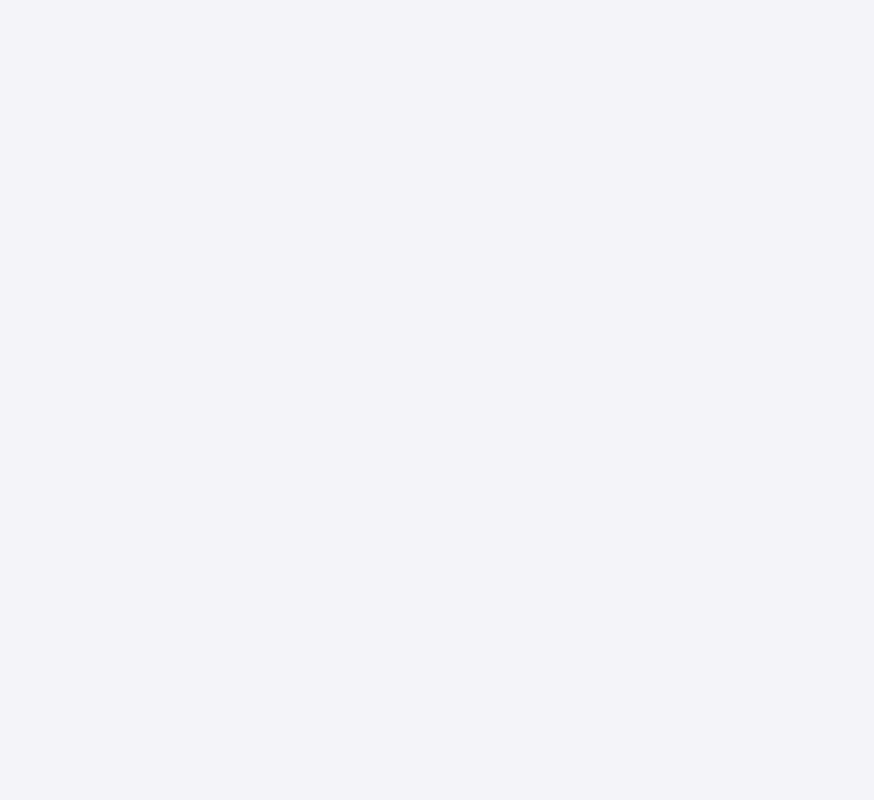
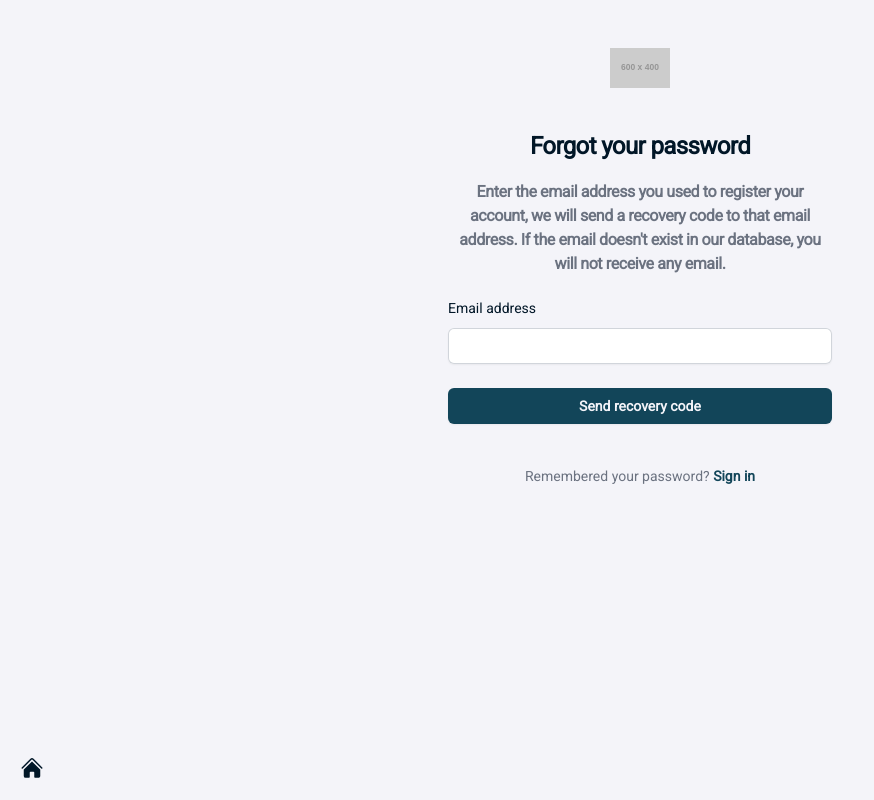
Before and after one commit to Wecreds/LodgeX-frontend, a Vue app: page /forgot-password in a window 1280 px wide. Before the commit this address had no page. Shown: the whole page, without its empty margins (0-874 px from the left). Built offline with nearby package versions, Linux system fonts and the light colour scheme.

Commit message:
feat(forgotPassword):fazendo para recuperação de senha e aplicando animação bi-direcional nas animações de transições dos formulários.

```diff
--- a/src/router/index.js
+++ b/src/router/index.js
@@ -30,6 +30,11 @@ const router = createRouter({
           name: 'register',
           component: () => import('../views/RegisterView.vue'),
         },
+        {
+          path: '/forgot-password',
+          name: 'forgot-password',
+          component: () => import('../views/ForgotPasswordView.vue'),
+        }
       ],
     },
   ],
--- /dev/null
+++ b/src/views/ForgotPasswordView.vue
@@ -0,0 +1,130 @@
+<template>
+  <div class="fixed bottom-5 left-5 p-0 cursor-pointer">
+    <RouterLink to="/">
+      <HomeIcon class="w-6 h-6 text-rich-black" />
+    </RouterLink>
+  </div>
+  <div class="flex min-h-full flex-1 flex-col justify-center px-6 py-12 lg:px-8">
+    <div class="sm:mx-auto sm:w-full sm:max-w-sm">
+      <img class="mx-auto h-10 w-auto" src="https://placehold.co/600x400?text=Logo" alt="Logo" />
+    </div>
+    <div class="sm:mx-auto sm:w-full sm:max-w-sm">
+      <transition :name="transitionName" mode="out-in">
+        <div v-if="step === 1" key="step1">
+          <h2 class="mt-10 text-center text-2xl/9 font-bold tracking-tight text-rich-black">
+            Forgot your password
+          </h2>
+          <p class="mt-4 text-center text-base font-bold tracking-tight text-gray-500">
+            Enter the email address you used to register your account, we will send a recovery code to that email
+            address. If the email doesn't exist in our database, you will not receive any email.
+          </p>
+          <form class="space-y-6" action="#" method="POST" @submit.prevent="nextStep">
+            <div class="mt-5">
+              <label for="email" class="block text-sm/6 font-medium text-rich-black">Email address</label>
+              <div class="mt-2">
+                <input id="email" name="email" type="email" required=""
+                  class="block w-full rounded-md border-0 py-1.5 px-2 text-rich-black shadow-sm ring-1 ring-inset ring-gray-300 placeholder:text-gray-400 focus:ring-2 focus:ring-inset focus:ring-primary-color sm:text-sm/6 outline-none" />
+              </div>
+            </div>
+            <div>
+              <button type="submit"
+                class="flex w-full justify-center rounded-md bg-primary-color px-3 py-1.5 text-sm/6 font-semibold text-rich-white shadow-sm hover:bg-secondary-color focus-visible:outline focus-visible:outline-2 focus-visible:outline-offset-2 focus-visible:outline-primary-color">
+                Send recovery code
+              </button>
+            </div>
+          </form>
+        </div>
+        <div v-else-if="step === 2" key="step2">
+          <h2 class="mt-10 text-center text-2xl/9 font-bold tracking-tight text-rich-black">
+            Forgot your password
+          </h2>
+          <p class="mt-4 text-center text-lg font-bold tracking-tight text-gray-500">
+            Now enter the recovery code that was sent to your email
+          </p>
+          <form class="space-y-6" action="#" method="POST" @submit.prevent="nextStep">
+            <div class="mt-3">
+              <label for="name" class="block text-2xl/9 font-bold text-rich-black text-center">Code</label>
+              <div class="mt-2 flex space-x-2 justify-center items-center">
+                <input v-for="(digit, index) in code" :key="index" v-model="code[index]" @input="onInput(index)"
+                  maxlength="1" type="text"
+                  class="w-12 h-12 text-center text-xl border-2 border-gray-300 rounded focus:outline-none focus:border-blue-500" />
+              </div>
+            </div>
+            <div class="flex gap-4">
+              <button @click="prevStep" type="reset"
+                class="flex w-full justify-center rounded-md bg-primary-color px-3 py-1.5 text-sm/6 font-semibold text-rich-white shadow-sm hover:bg-secondary-color focus-visible:outline focus-visible:outline-2 focus-visible:outline-offset-2 focus-visible:outline-primary-color">
+                Change email
+              </button>
+              <button type="submit"
+                class="flex w-full justify-center rounded-md bg-primary-color px-3 py-1.5 text-sm/6 font-semibold text-rich-white shadow-sm hover:bg-secondary-color focus-visible:outline focus-visible:outline-2 focus-visible:outline-offset-2 focus-visible:outline-primary-color">
+                Verify code
+              </button>
+            </div>
+          </form>
+        </div>
+      </transition>
+      <p class="mt-10 text-center text-sm/6 text-gray-500">
+        Remembered your password?
+        {{ ' ' }}
+        <a href="login" class="font-semibold text-primary-color hover:text-secondary-color">Sign in</a>
+      </p>
+    </div>
+  </div>
+</template>
+
+<script setup>
+import { ref } from 'vue'
+
+import { HomeIcon } from '@heroicons/vue/24/solid'
+
+const step = ref(1)
+const code = ref(["", "", "", "", "", ""]);
+const transitionName = ref("slide-right");
+
+const onInput = (index) => {
+  if (code.value[index] && index < code.value.length - 1) {
+    document.querySelectorAll('input')[index + 1].focus();
+  }
+};
+
+const nextStep = () => {
+  transitionName.value = "slide-right";
+  step.value++;
+}
+
+const prevStep = () => {
+  transitionName.value = "slide-left";
+  step.value--;
+}
+</script>
+<style scoped>
+.slide-right-enter-active,
+.slide-right-leave-active {
+  transition: opacity 0.25s ease, transform 0.25s ease;
+}
+
+.slide-right-enter-from {
+  transform: translateX(20%);
+  opacity: 0;
+}
+
+.slide-right-leave-to {
+  transform: translateX(-20%);
+  opacity: 0;
+}
+
+.slide-left-enter-active,
+.slide-left-leave-active {
+  transition: opacity 0.25s ease, transform 0.25s ease;
+}
+
+.slide-left-enter-from {
+  transform: translateX(-20%);
+  opacity: 0;
+}
+
+.slide-left-leave-to {
+  transform: translateX(20%);
+  opacity: 0;
+}
+</style>
--- a/src/views/RegisterView.vue
+++ b/src/views/RegisterView.vue
@@ -12,7 +12,7 @@
       </h2>
     </div>
     <div class="mt-10 sm:mx-auto sm:w-full sm:max-w-sm">
-      <transition name="form-fade-slide" mode="out-in">
+      <transition :name="transitionName" mode="out-in">
         <div v-if="step === 1" key="step1">
           <form class="space-y-6" action="#" method="POST" @submit.prevent="nextStep()">
             <div>
@@ -176,18 +176,23 @@ import CountrySelectorComponent from '@/components/CountrySelectorComponent.vue'
 import StateSelectorComponent from '@/components/StateSelectorComponent.vue';
 import CitySelectorComponent from '@/components/CitySelectorComponent.vue';
 
-const step = ref(3)
+const step = ref(1)
 
 const IDCardInfo = ref(false)
 
 const selectedCountry = ref(null)
 const selectedState = ref(null)
 
+const transitionName = ref("slide-right");
+
 const nextStep = () => {
-  step.value++
+  transitionName.value = "slide-right";
+  step.value++;
 }
+
 const prevStep = () => {
-  step.value--
+  transitionName.value = "slide-left";
+  step.value--;
 }
 
 const registerUser = () => {
@@ -195,11 +200,34 @@ const registerUser = () => {
 }
 </script>
 <style scoped>
-.form-fade-slide-enter-active,
-.form-fade-slide-leave-active {
-  transition:
-    opacity 0.25s ease,
-    transform 0.25s ease;
+.slide-right-enter-active,
+.slide-right-leave-active {
+  transition: opacity 0.25s ease, transform 0.25s ease;
+}
+
+.slide-right-enter-from {
+  transform: translateX(20%);
+  opacity: 0;
+}
+
+.slide-right-leave-to {
+  transform: translateX(-20%);
+  opacity: 0;
+}
+
+.slide-left-enter-active,
+.slide-left-leave-active {
+  transition: opacity 0.25s ease, transform 0.25s ease;
+}
+
+.slide-left-enter-from {
+  transform: translateX(-20%);
+  opacity: 0;
+}
+
+.slide-left-leave-to {
+  transform: translateX(20%);
+  opacity: 0;
 }
 
 .info-fade-enter-active,
@@ -212,19 +240,6 @@ const registerUser = () => {
   opacity: 0;
 }
 
-.form-fade-slide-enter-from,
-.form-fade-slide-leave-to {
-  opacity: 0;
-}
-
-.form-fade-slide-enter-from {
-  transform: translateX(-20%);
-}
-
-.form-fade-slide-leave-to {
-  transform: translateX(20%);
-}
-
 input::-webkit-outer-spin-button,
 input::-webkit-inner-spin-button {
   -webkit-appearance: none;
```
